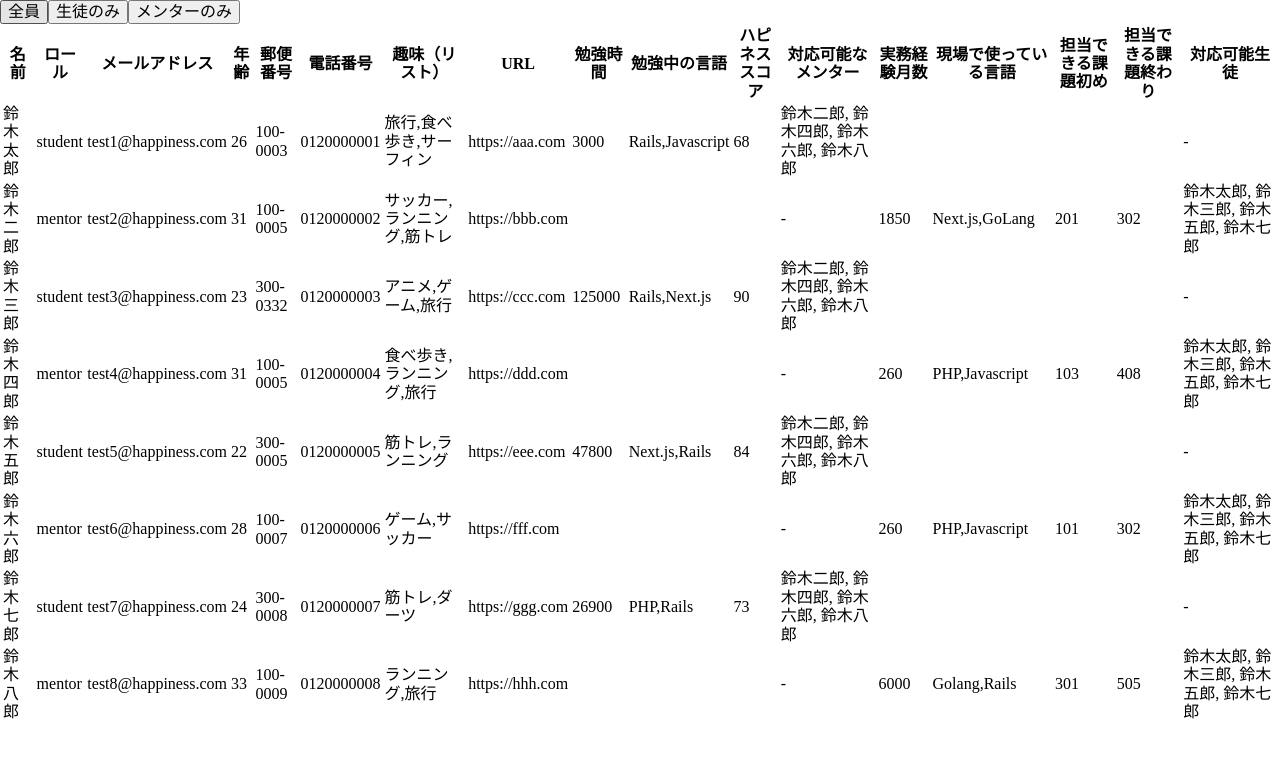
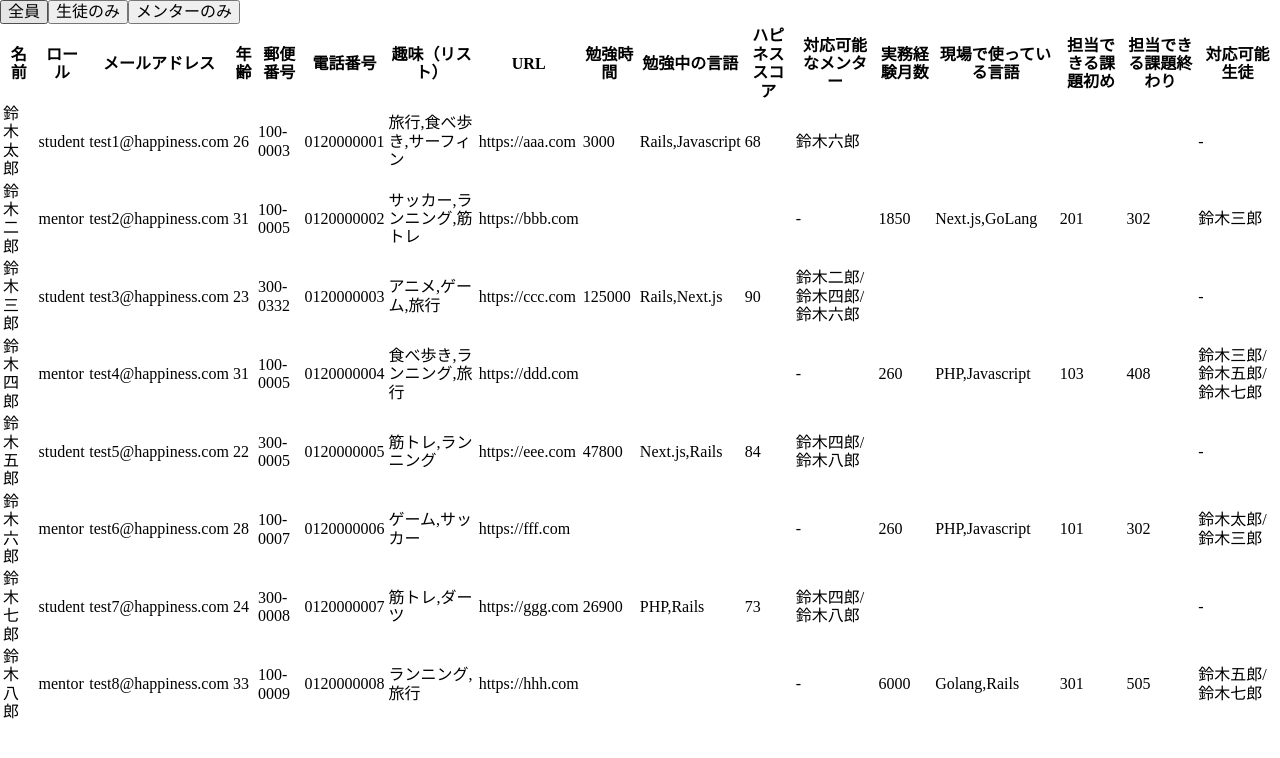
Before and after one commit to umedanaoyuki/hc_practice, a React (Vite) app in the folder react_typescript/: page /top in a window 1280 px wide. Shown: the top 758 px of the page. Built offline with nearby package versions, Linux system fonts and the light colour scheme.

Commit message:
feat: 対応可能生徒 表示のロジック追加

```diff
--- a/react_typescript/src/components/AllTable/columns.ts
+++ b/react_typescript/src/components/AllTable/columns.ts
@@ -59,11 +59,31 @@ export const createColumns = (
       const data = row.original;
 
       // カスタム関数のロジック
+      // if (data.role === "student") {
+      //   const availableMentors = mentorsData
+      //     .map((mentor) => mentor.name)
+      //     .join(", ");
+      //   return availableMentors || "なし";
+      // } else {
+      //   return "-";
+      // }
+      const mentorsArray: string[] = [];
+
       if (data.role === "student") {
-        const availableMentors = mentorsData
-          .map((mentor) => mentor.name)
-          .join(", ");
-        return availableMentors || "なし";
+        mentorsData.forEach((mentorData) => {
+          if (
+            mentorData.availableStartCode <= data.taskCode &&
+            mentorData.availableEndCode >= data.taskCode
+          ) {
+            mentorsArray.push(mentorData.name);
+          }
+        });
+        // 重複した要素の削除
+        const uniqueMentorsArray = mentorsArray.filter((elm, index) => {
+          return mentorsArray.indexOf(elm) === index;
+        });
+
+        return uniqueMentorsArray.join("/");
       } else {
         return "-";
       }
@@ -89,13 +109,24 @@ export const createColumns = (
     accessorKey: "availableStudents",
     header: "対応可能生徒",
     cell: ({ row }) => {
+      const studentArray: string[] = [];
       const data = row.original;
       // studentsDataを使ったカスタムロジック
       if (data.role === "mentor") {
-        const availableStudents = studentsData
-          .map((student) => student.name)
-          .join(", ");
-        return availableStudents || "なし";
+        studentsData.forEach((studentData) => {
+          if (
+            studentData.taskCode <= data.availableEndCode &&
+            studentData.taskCode >= data.availableStartCode
+          ) {
+            studentArray.push(studentData.name);
+          }
+        });
+
+        // 重複した要素の削除
+        const uniqueStudentsArray = studentArray.filter((elm, index) => {
+          return studentArray.indexOf(elm) === index;
+        });
+        return uniqueStudentsArray.join("/");
       } else {
         return "-";
       }
```
